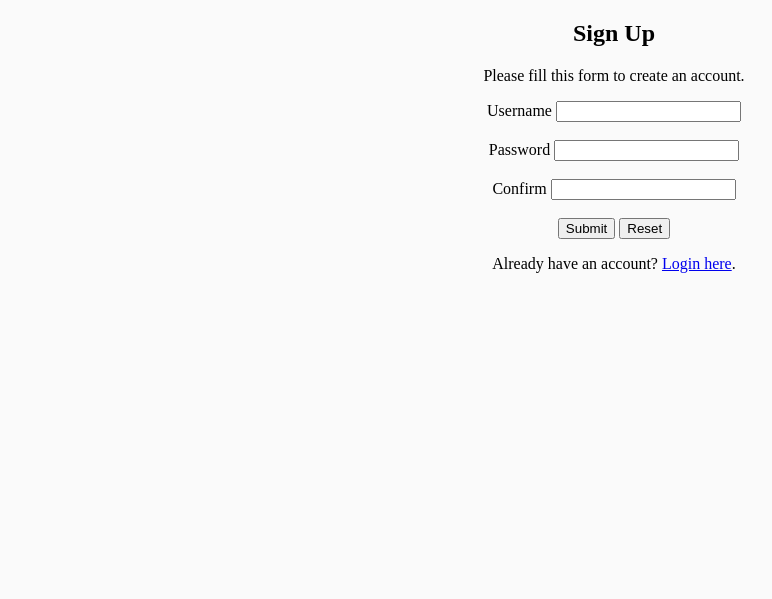
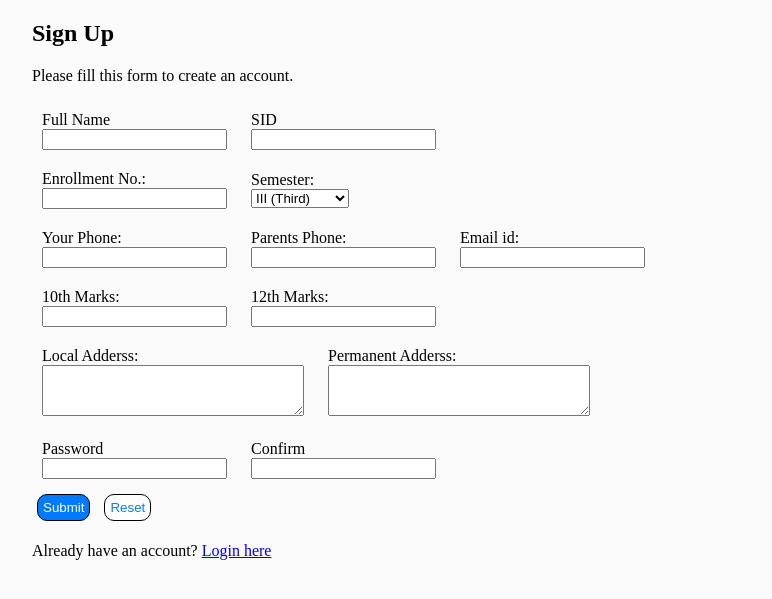
Before and after one commit to ishanmathur/side, a PHP site: page /register.php in a window 1280 px wide. Shown: the top 599 px of the page, without its empty margins (26-798 px from the left). Run offline with PHP 8.4, Linux system fonts and the light colour scheme.

Commit message:
Add files via upload

```diff
--- a/makeit70/createtest.php
+++ b/makeit70/createtest.php
@@ -6,10 +6,11 @@ if(!isset($_SESSION["loggedin"]) || $_SESSION["loggedin"] !== true){
 }
 require_once('header.php');
 $u = htmlspecialchars($_SESSION["username"]);
+$s = $_SESSION["semester"];
 $sql = "SELECT isAdmin FROM users WHERE username='$u'";
 $result = $conn->query($sql);
 $row = mysqli_fetch_array($result);
-if($row["isAdmin"] != 1) {
+if($s != "users-admin") {
     header("location: welcome.php");
     exit;
 }
--- a/makeit70/register.php
+++ b/makeit70/register.php
@@ -1,19 +1,20 @@
 <?php
 require_once('config.php');
-$username = $password = $confirm_password = "";
+$fullname = $ladd = $padd = $phone = $pphone = $emailid = $tenth = $twelveth = $semester = $enrollno = $username = $password = $confirm_password = "";
 $username_err = $password_err = $confirm_password_err = "";
 if($_SERVER["REQUEST_METHOD"] == "POST"){
+    $semester = $_POST["semester"];
     if(empty(trim($_POST["username"]))){
-        $username_err = "Please enter a username.";
+        $username_err = "Please enter your SID.";
     } else{
-        $sql = "SELECT id FROM users WHERE username = ?";
+        $sql = "SELECT id FROM $semester WHERE username = ?";
         if($stmt = mysqli_prepare($conn, $sql)){
             mysqli_stmt_bind_param($stmt, "s", $param_username);
             $param_username = trim($_POST["username"]);
             if(mysqli_stmt_execute($stmt)){
                 mysqli_stmt_store_result($stmt);
                 if(mysqli_stmt_num_rows($stmt) == 1){
-                    $username_err = "This username is already taken.";
+                    $username_err = "This SID is already taken.";
                 } else{
                     $username = trim($_POST["username"]);
                 }
@@ -39,15 +40,34 @@ if($_SERVER["REQUEST_METHOD"] == "POST"){
         }
     }
     if(empty($username_err) && empty($password_err) && empty($confirm_password_err)){
-        $sql = "INSERT INTO users (username, password) VALUES (?, ?)";
+        $fullname = $_POST["fullname"];
+        $ladd = $_POST["ladd"];
+        $padd = $_POST["padd"];
+        $phone = $_POST["phone"];
+        $pphone = $_POST["pphone"];
+        $emailid = $_POST["emailid"];
+        $tenth = $_POST["tenth"];
+        $twelveth = $_POST["twelveth"];
+        $enrollno = $_POST["enrollno"];
+        $sql = "INSERT INTO $semester (username, password, fullname, ladd, padd, phone, pphone, emailid, tenth, twelveth, semester, enrollno) VALUES (?, ?, ?, ?, ?, ?, ?, ?, ?, ?, ?, ?)";
         if($stmt = mysqli_prepare($conn, $sql)){
-            mysqli_stmt_bind_param($stmt, "ss", $param_username, $param_password);
+            mysqli_stmt_bind_param($stmt, "ssssssssssss", $param_username, $param_password, $param_fullname, $param_ladd, $param_padd, $param_phone, $param_pphone, $param_emailid, $param_tenth, $param_twelveth, $param_semester, $param_enrollno);
             $param_username = $username;
             $param_password = password_hash($password, PASSWORD_DEFAULT);
+            $param_fullname = $fullname;
+            $param_ladd = $ladd;
+            $param_padd = $padd;
+            $param_phone = $phone;
+            $param_pphone = $pphone;
+            $param_emailid = $emailid;
+            $param_tenth = $tenth;
+            $param_twelveth = $twelveth;
+            $param_semester = $semester;
+            $param_enrollno = $enrollno;
             if(mysqli_stmt_execute($stmt)){
-                header("location: login.php");
+                header("location: index.php");
             } else{
-                echo "Something went wrong. Please try again later.";
+                echo "Something went wrong. Please try again later. " . $conn->error;
             }
         }
         mysqli_stmt_close($stmt);
@@ -57,32 +77,102 @@ if($_SERVER["REQUEST_METHOD"] == "POST"){
 ?>
 
 <?php require_once('header.php'); ?>
+<style>
+    .spanblock { display: block; }
+    .colclass { margin: 10px; }
+    @media only screen and (min-width: 600px) {
+        .colclass { display: inline-block; }
+        .wrapper { margin-left: 50px; }
+    }
+</style>
 </head>
 <body>
-    <div class="wrapper" align="center">
+    <div class="wrapper">
         <h2>Sign Up</h2>
         <p>Please fill this form to create an account.</p>
         <form action="<?php echo htmlspecialchars($_SERVER["PHP_SELF"]); ?>" method="post">
-            <div class="<?php echo (!empty($username_err)) ? 'has-error' : ''; ?>">
-                <label>Username</label>
-                <input type="text" name="username" value="<?php echo $username; ?>">
-                <span><?php echo $username_err; ?></span>
-            </div><br/>
-            <div class="<?php echo (!empty($password_err)) ? 'has-error' : ''; ?>">
-                <label>Password</label>
-                <input type="password" name="password" value="<?php echo $password; ?>">
-                <span><?php echo $password_err; ?></span>
-            </div><br/>
-            <div class="<?php echo (!empty($confirm_password_err)) ? 'has-error' : ''; ?>">
-                <label>Confirm</label>
-                <input type="password" name="confirm_password" value="<?php echo $confirm_password; ?>">
-                <span><?php echo $confirm_password_err; ?></span>
-            </div><br/>
             <div>
-                <input type="submit" value="Submit">
-                <input type="reset" value="Reset">
+                <div class="colclass">
+                    <span class="spanblock">Full Name</span>
+                    <input required type="text" name="fullname" value="<?php echo $fullname; ?>">
+                </div>
+                <div class="colclass">
+                    <span class="spanblock">SID</span>
+                    <input required type="text" pattern="[0-9]{5}" name="username" value="<?php echo $username; ?>">
+                    <span class="spanblock"><?php echo $username_err; ?></span>
+                </div>
             </div>
-            <p>Already have an account? <a href="/">Login here</a>.</p>
+
+            <div>
+                <div class="colclass">
+                    <span class="spanblock">Enrollment No.: </span>
+                    <input required type="text" name="enrollno" value="<?php echo $enrollno; ?>">
+                </div>
+                <div class="colclass">
+                    <span class="spanblock">Semester: </span>
+                    <select name="semester">
+                        <option value="users_third">III (Third)</option>
+                        <option value="users_fifth">V (fifth)</option>
+                        <option value="users_seventh">VII (seventh)</option>
+                    </select>
+                </div>
+            </div>
+
+            <div>
+                <div class="colclass">
+                    <span class="spanblock">Your Phone: </span>
+                    <input required type="text" pattern="[0-9]{10}" name="phone" value="<?php echo $phone; ?>">
+                </div>
+                <div class="colclass">
+                    <span class="spanblock">Parents Phone: </span>
+                    <input required type="text" pattern="[0-9]{10}" name="pphone" value="<?php echo $pphone; ?>">
+                </div>
+                <div class="colclass">
+                    <span class="spanblock">Email id: </span>
+                    <input required type="email" name="emailid" value="<?php echo $emailid; ?>">
+                </div>
+            </div>
+
+            <div>
+                <div class="colclass">
+                    <span class="spanblock">10th Marks: </span>
+                    <input required type="text" name="tenth" value="<?php echo $tenth; ?>">
+                </div>
+                <div class="colclass">
+                    <span class="spanblock">12th Marks: </span>
+                    <input required type="text" name="twelveth" value="<?php echo $twelveth; ?>">
+                </div>
+            </div>
+
+            <div>
+                <div class="colclass">
+                    <span class="spanblock">Local Adderss: </span>
+                    <textarea rows="3" cols="30" required name="ladd"><?php echo $ladd; ?></textarea>
+                </div>
+                <div class="colclass">
+                    <span class="spanblock">Permanent Adderss: </span>
+                    <textarea rows="3" cols="30" required name="padd"><?php echo $padd; ?></textarea>
+                </div>
+            </div>
+
+            <div>
+                <div class="colclass">
+                    <span class="spanblock">Password</span>
+                    <input required type="password" name="password" value="<?php echo $password; ?>">
+                    <span class="spanblock"><?php echo $password_err; ?></span>
+                </div>
+                <div class="colclass">
+                    <span class="spanblock">Confirm</span>
+                    <input required type="password" name="confirm_password" value="<?php echo $confirm_password; ?>">
+                    <span class="spanblock"><?php echo $confirm_password_err; ?></span>
+                </div>
+            </div>
+
+            <div>
+                <input type="submit" value="Submit" style="padding: 5px; margin: 5px; background: #007bff; color: #ffffff; border: 1px solid #000000; border-radius: 10px;">
+                <input type="reset" value="Reset" style="padding: 5px; margin: 5px; background: #ffffff; color: #007bff; border: 1px solid #000000; border-radius: 10px;">
+            </div>
+            <p>Already have an account? <a href="/">Login here</a></p>
         </form>
     </div>
 </body>
```
Also changed, not shown: makeit70/index.php (+13 -4 lines), makeit70/record.php (added, +52 -0 lines), makeit70/welcome.php (+20 -5 lines).
